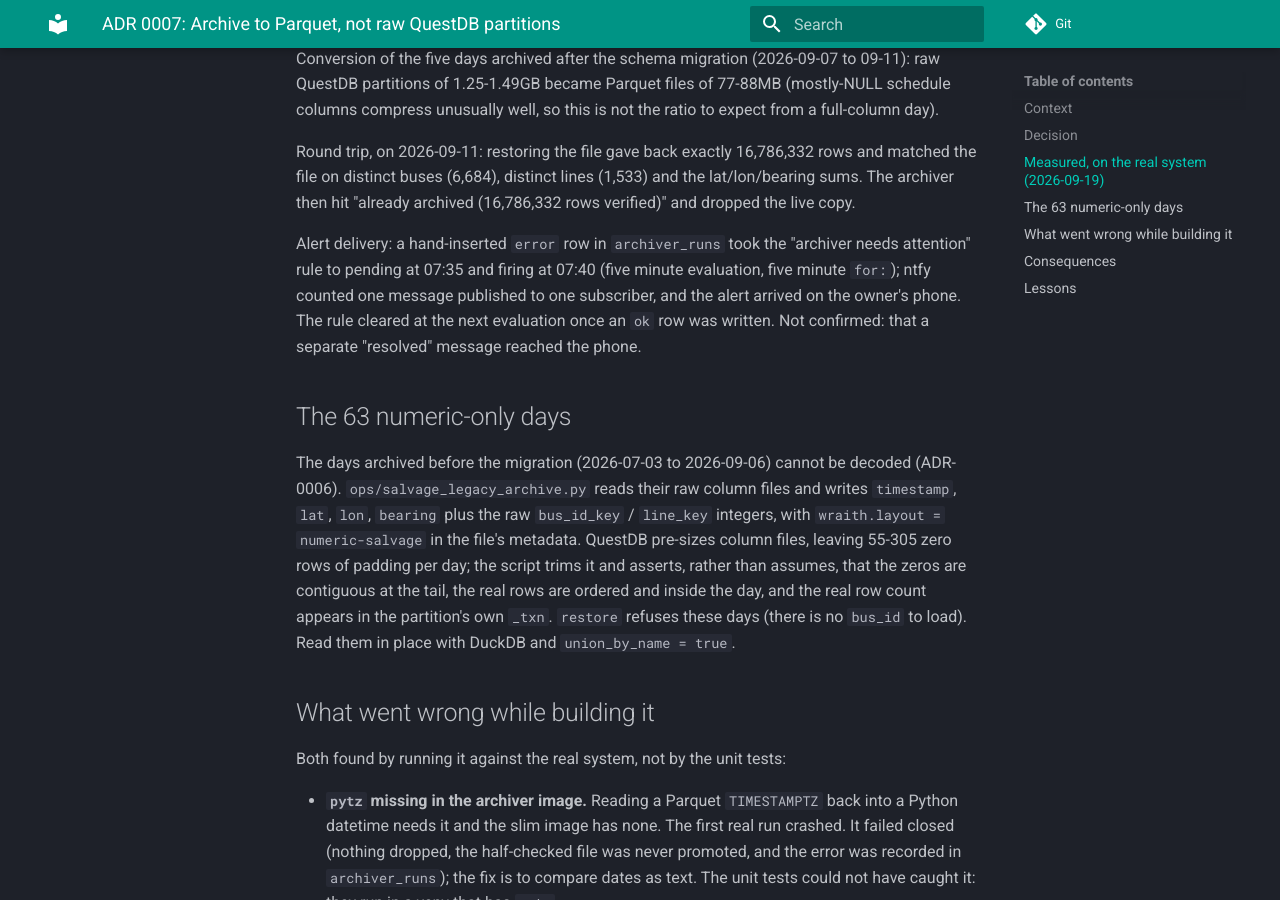
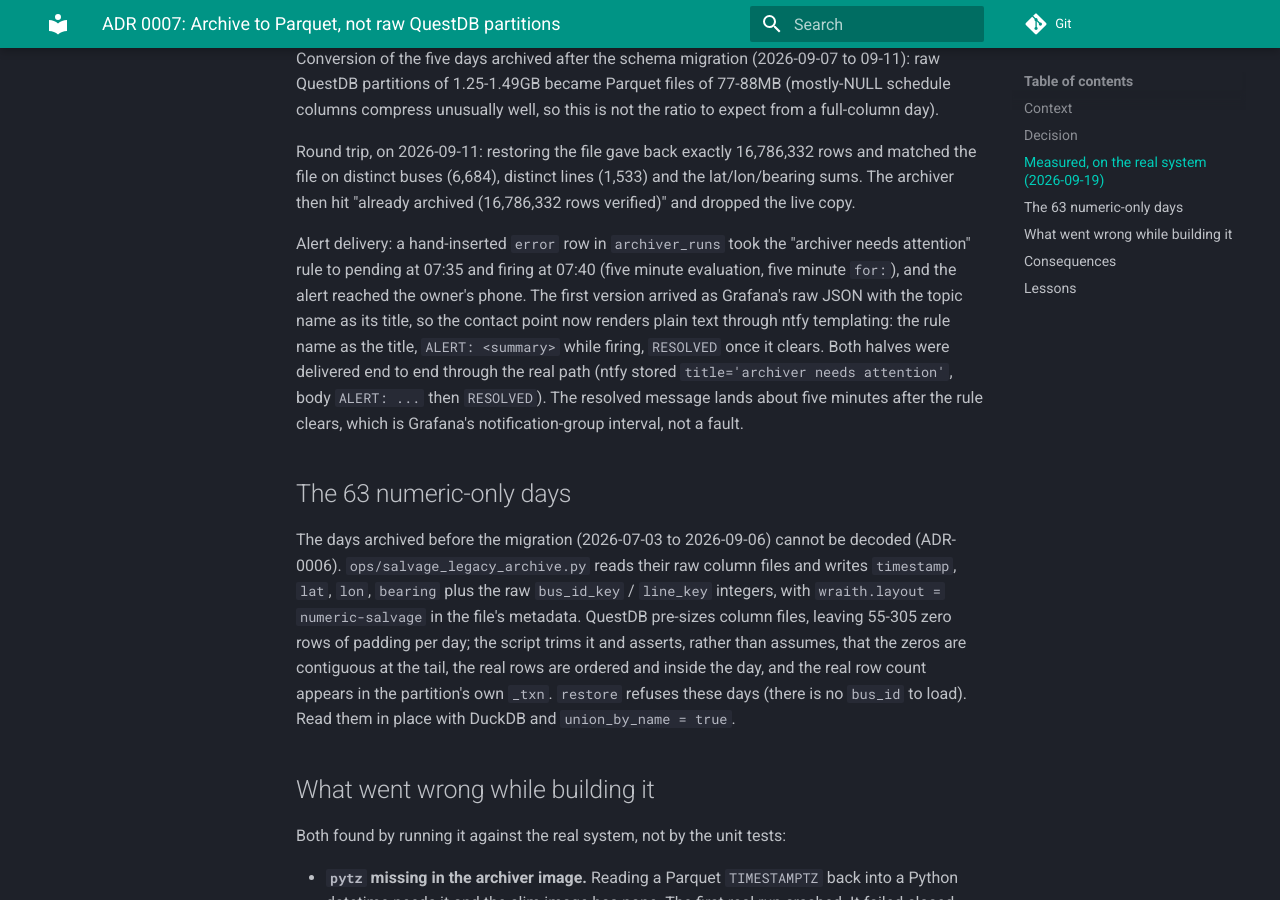
Before and after one commit to wraith-proxy/wraith-bus-ingestor, an MkDocs documentation site: the page built from docs/adr/0007-parquet-archive.md, in a window 1280 px wide and 900 px high, scrolled down 1581 px. Built offline with MkDocs 1.6.1 and Material for MkDocs 9.7.7, drawn with Linux system fonts in a browser that asks for light colours.

Commit message:
:bug: feature/TJP-19090: record that firing and resolved alerts both reach ntfy in the new format

```diff
--- a/docs/adr/0007-parquet-archive.md
+++ b/docs/adr/0007-parquet-archive.md
@@ -69,10 +69,14 @@ verified)" and dropped the live copy.
 
 Alert delivery: a hand-inserted `error` row in `archiver_runs` took the
 "archiver needs attention" rule to pending at 07:35 and firing at 07:40 (five
-minute evaluation, five minute `for:`); ntfy counted one message published to one
-subscriber, and the alert arrived on the owner's phone. The rule cleared at the
-next evaluation once an `ok` row was written. Not confirmed: that a separate
-"resolved" message reached the phone.
+minute evaluation, five minute `for:`), and the alert reached the owner's phone.
+The first version arrived as Grafana's raw JSON with the topic name as its title,
+so the contact point now renders plain text through ntfy templating: the rule
+name as the title, `ALERT: <summary>` while firing, `RESOLVED` once it clears.
+Both halves were delivered end to end through the real path (ntfy stored
+`title='archiver needs attention'`, body `ALERT: ...` then `RESOLVED`). The
+resolved message lands about five minutes after the rule clears, which is
+Grafana's notification-group interval, not a fault.
 
 ## The 63 numeric-only days
 
```
Also changed, not shown: docs/ROADMAP.md (+4 -2 lines).
